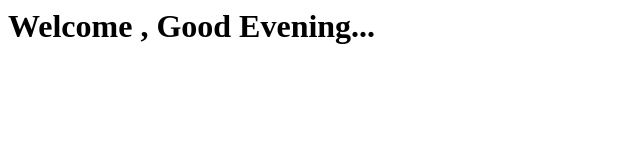
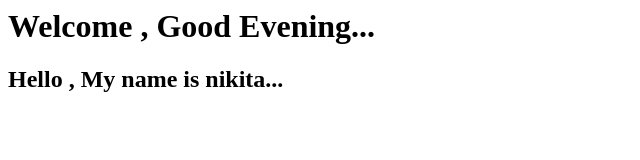
Before and after one commit to Nikita93114/GitHubRepo5, a plain HTML site: page index.html in a window 1280 px wide. Shown: the whole page, without its empty margins (0-640 px from the left). Drawn offline with Linux system fonts and the light colour scheme.

Commit message:
updated index file

```diff
--- a/index.html
+++ b/index.html
@@ -1 +1,3 @@
 <h1>Welcome , Good Evening...</h1>
+
+<h2>Hello , My name is nikita...</h2>
```
